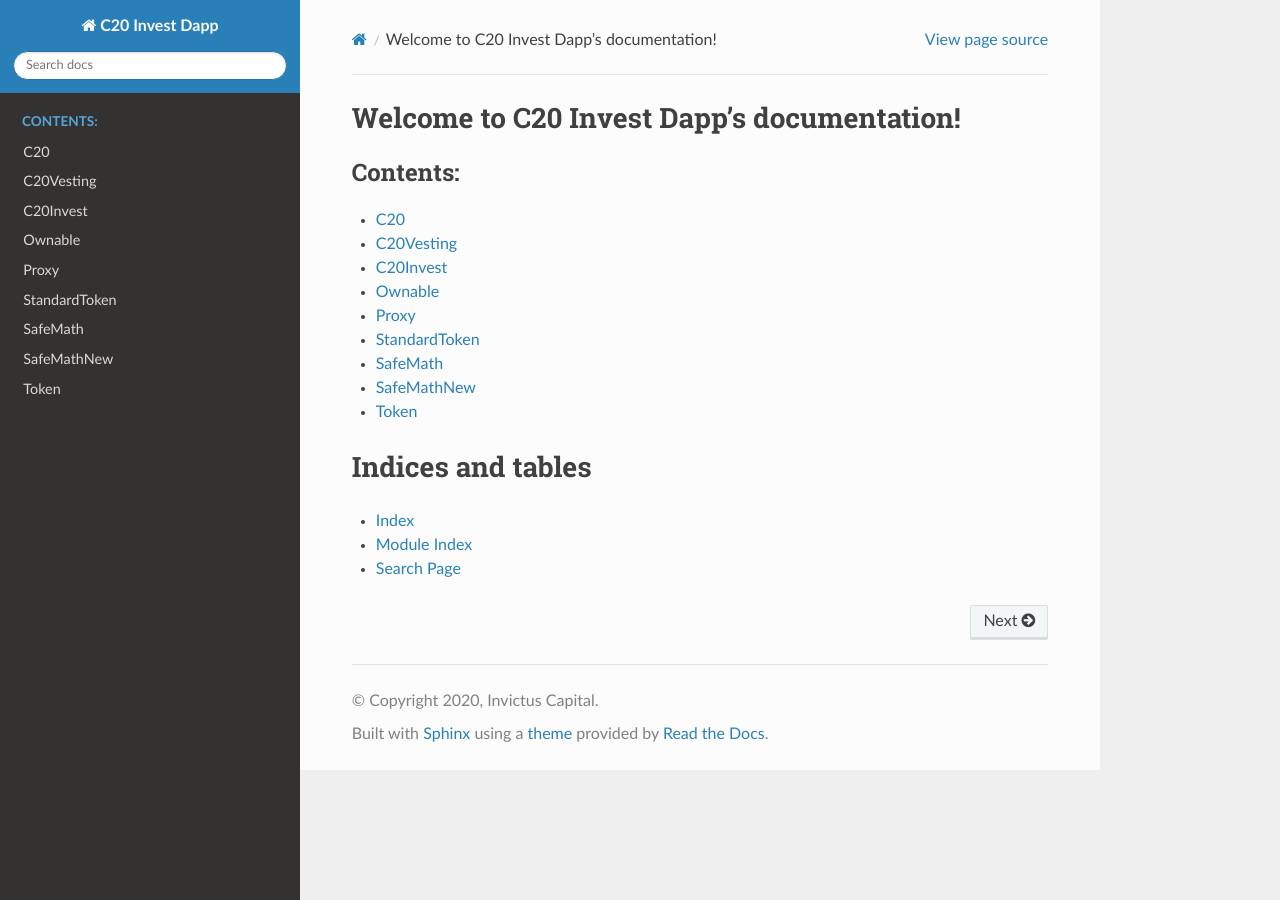
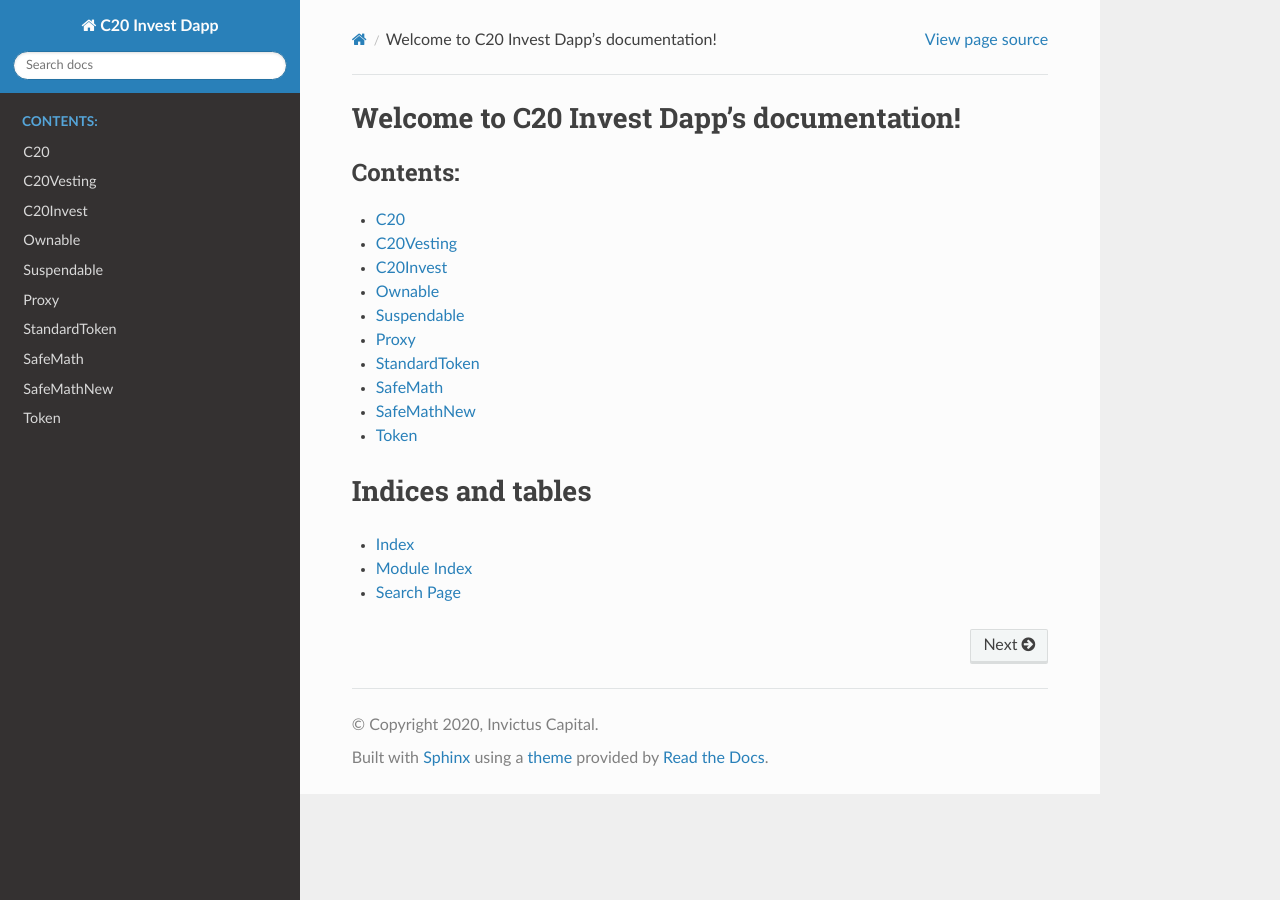
Before and after one commit to 8563a236e65cede7b14220e65c70ad5718144a3/c20-invest-dapp, a Sphinx documentation site: the page built from docs/source/index.rst, in a window 1280 px wide. Built offline with Sphinx 7.4.7 and the Read the Docs theme 2.0.0, drawn with Linux system fonts in a browser that asks for light colours.

Commit message:
(Fix) error with sphinx and fallback/receive functions, add Suspendable docs
Why: The sphinx soliditydomain plugin is old and does not handle the
     new syntax for fallback functions

How: sed searches for all instances that declare fallback and receive
     functions and simply inserts the word "function" in from of them.
     The plugin parses the code as normal and builds the docs. sed then
     undoes the changes by looking for "function" and the fallback keyword

Tags: docs suspendable fix

```diff
--- a/docs/source/index.rst
+++ b/docs/source/index.rst
@@ -14,6 +14,7 @@ Welcome to C20 Invest Dapp's documentation!
    c20vesting.rst
    c20invest.rst
    ownable.rst
+   suspendable.rst
    proxy.rst
    standardtoken.rst
    safemath.rst
--- /dev/null
+++ b/docs/source/suspendable.rst
@@ -0,0 +1,6 @@
+Suspendable
+===========
+
+.. autosolcontract:: Suspendable
+   :members:
+   :undoc-members:
```
Also changed, not shown: 1 other file.
